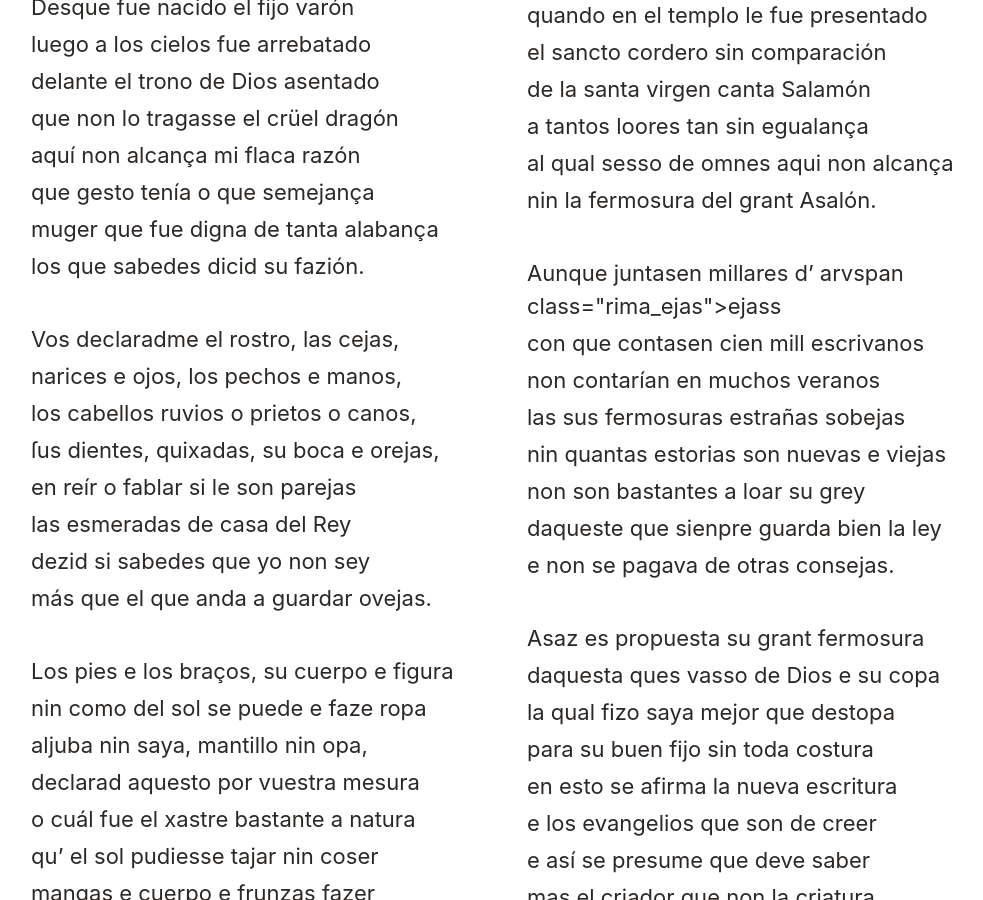
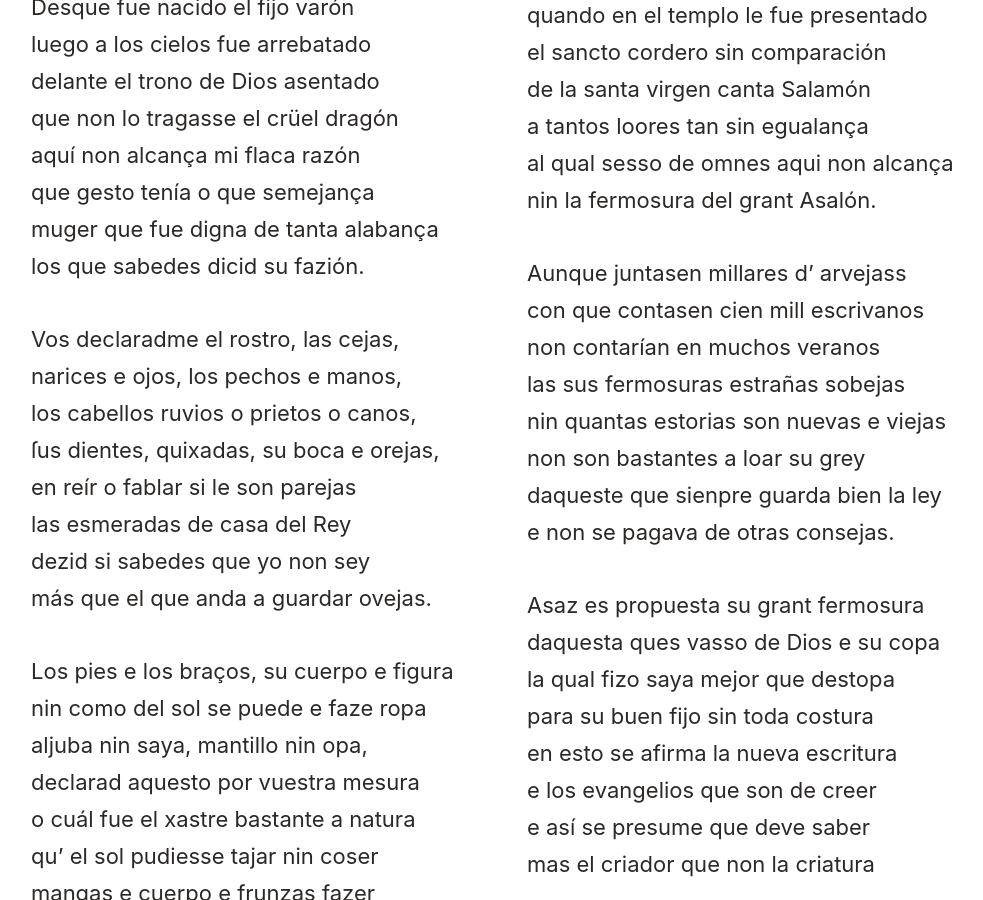
Before and after one commit to hdlabconicet/Poesia-Medieval, a Jekyll site: the page built from _preguntas_respuestas/PN1-82-83.html, in a window 1280 px wide and 900 px high, scrolled down 1266 px. Shown: the whole window, without its empty margins (145-1128 px from the left). Built offline with Jekyll 4.4.1, drawn with Linux system fonts in a browser that asks for light colours; nearby versions of some CDN libraries; comment, search, counter and statistics services are not loaded; some of the changed text lies outside the part shown.

Commit message:
correccion de erratas en las rimas

```diff
--- a/_includes/script-rimas.html
+++ b/_includes/script-rimas.html
@@ -1,21 +1,21 @@
 <script>
-$(".rima_eto").hover
-(
+  $(".rima_eto").hover
+  (
   function()
   {
-  $(".rima_eto").css("color","#2e86c1");
+  $(".rima_eto").css("color","#2980b9");
   },
   function()
   {
-      $(".rima_eto").css("color","#181818");
+  $(".rima_eto").css("color","#181818");
   }
-),
+  ),
 
 $(".rima_ia").hover
 (
   function()
   {
-  $(".rima_ia").css("color","#2e86c1");
+  $(".rima_ia").css("color","#2980b9");
   },
   function()
   {
@@ -27,7 +27,7 @@
 (
   function()
   {
-  $(".rima_ion").css("color","#2e86c1");
+  $(".rima_ion").css("color","#2980b9");
   },
   function()
   {
@@ -39,7 +39,7 @@
 (
   function()
   {
-  $(".rima_ona").css("color","#2e86c1");
+  $(".rima_ona").css("color","#2980b9");
   },
   function()
   {
@@ -51,7 +51,7 @@
 (
   function()
   {
-  $(".rima_una").css("color","#2e86c1");
+  $(".rima_una").css("color","#2980b9");
   },
   function()
   {
@@ -63,7 +63,7 @@
 (
   function()
   {
-  $(".rima_ir").css("color","#2e86c1");
+  $(".rima_ir").css("color","#2980b9");
   },
   function()
   {
@@ -75,7 +75,7 @@
 (
   function()
   {
-  $(".rima_on").css("color","#2e86c1");
+  $(".rima_on").css("color","#2980b9");
   },
   function()
   {
@@ -87,7 +87,7 @@
 (
   function()
   {
-  $(".rima_ado").css("color","#2e86c1");
+  $(".rima_ado").css("color","#2980b9");
   },
   function()
   {
@@ -99,7 +99,7 @@
 (
   function()
   {
-  $(".rima_ança").css("color","#2e86c1");
+  $(".rima_ança").css("color","#2980b9");
   },
   function()
   {
@@ -111,7 +111,7 @@
 (
   function()
   {
-  $(".rima_ejas").css("color","#2e86c1");
+  $(".rima_ejas").css("color","#2980b9");
   },
   function()
   {
@@ -123,7 +123,7 @@
 (
   function()
   {
-  $(".rima_anos").css("color","#2e86c1");
+  $(".rima_anos").css("color","#2980b9");
   },
   function()
   {
@@ -135,7 +135,7 @@
 (
   function()
   {
-  $(".rima_ey").css("color","#2e86c1");
+  $(".rima_ey").css("color","#2980b9");
   },
   function()
   {
@@ -147,7 +147,7 @@
 (
   function()
   {
-  $(".rima_ura").css("color","#2e86c1");
+  $(".rima_ura").css("color","#2980b9");
   },
   function()
   {
@@ -159,7 +159,7 @@
 (
   function()
   {
-  $(".rima_opa").css("color","#2e86c1");
+  $(".rima_opa").css("color","#2980b9");
   },
   function()
   {
@@ -171,7 +171,7 @@
 (
   function()
   {
-  $(".rima_er").css("color","#2e86c1");
+  $(".rima_er").css("color","#2980b9");
   },
   function()
   {
@@ -183,7 +183,7 @@
 (
   function()
   {
-  $(".rima_ada").css("color","#2e86c1");
+  $(".rima_ada").css("color","#2980b9");
   },
   function()
   {
@@ -195,7 +195,7 @@
 (
   function()
   {
-  $(".rima_il").css("color","#2e86c1");
+  $(".rima_il").css("color","#2980b9");
   },
   function()
   {
@@ -207,7 +207,7 @@
 (
   function()
   {
-  $(".rima_or").css("color","#2e86c1");
+  $(".rima_or").css("color","#2980b9");
   },
   function()
   {
@@ -219,7 +219,7 @@
 (
   function()
   {
-  $(".rima_ente").css("color","#2e86c1");
+  $(".rima_ente").css("color","#2980b9");
   },
   function()
   {
@@ -232,7 +232,7 @@
 (
   function()
   {
-  $(".rima_osa").css("color","#2e86c1");
+  $(".rima_osa").css("color","#2980b9");
   },
   function()
   {
@@ -244,7 +244,7 @@
 (
   function()
   {
-  $(".rima_adas").css("color","#2e86c1");
+  $(".rima_adas").css("color","#2980b9");
   },
   function()
   {
@@ -256,7 +256,7 @@
 (
   function()
   {
-  $(".rima_ido").css("color","#2e86c1");
+  $(".rima_ido").css("color","#2980b9");
   },
   function()
   {
@@ -268,7 +268,7 @@
 (
   function()
   {
-  $(".rima_undo").css("color","#2e86c1");
+  $(".rima_undo").css("color","#2980b9");
   },
   function()
   {
@@ -280,7 +280,7 @@
 (
   function()
   {
-  $(".rima_ales").css("color","#2e86c1");
+  $(".rima_ales").css("color","#2980b9");
   },
   function()
   {
@@ -292,7 +292,7 @@
 (
   function()
   {
-  $(".rima_aya").css("color","#2e86c1");
+  $(".rima_aya").css("color","#2980b9");
   },
   function()
   {
@@ -304,11 +304,11 @@
 (
   function()
   {
-  $(".rima_idos").css("color","#2e86c1");
+  $(".rima_idos").css("color","#2980b9");
   },
   function()
   {
      $(".rima_idos").css("color","#181818");
   }
-),
+)
 </script>
--- a/_preguntas_respuestas/PN1-82-83.html
+++ b/_preguntas_respuestas/PN1-82-83.html
@@ -158,7 +158,7 @@
 </div>
 <div class="estrofa">
 
-  <p class="verso">Aunque juntasen millares d’ arvspan class="rima_ejas">ejas</span>s</p>
+  <p class="verso">Aunque juntasen millares d’ arv<span class="rima_ejas">ejas</span>s</p>
   <p class="verso">con que contasen cien mill escriv<span class="rima_anos">anos</span></p>
   <p class="verso">non contarían en muchos ver<span class="rima_anos">anos</span></p>
   <p class="verso">las sus fermosuras estrañas sob<span class="rima_ejas">ejas</span></p>
@@ -210,7 +210,7 @@
 <div class="estrofa">
   <p class="verso">La verga de fierro será el grant tem<span class="rima_or">or</span></p>
   <p class="verso">el día del Juizio que a todos desm<span class="rima_aya">aya</span></p>
-      <p class="verso">que non siento omne que en tierra non caya</p>
+  <p class="verso">que non siento omne que en tierra non c<span class="rima_aya">aya</span></p>
   <p class="verso">temiendo sentencia de grant redent<span class="rima_or">or</span></p>
   <p class="verso">pues para que vivamos sin todo renc<span class="rima_or">or</span></p>
   <p class="verso">sigamos las obras de los esle<span class="rima_idos">ídos</span>,</p>
```
